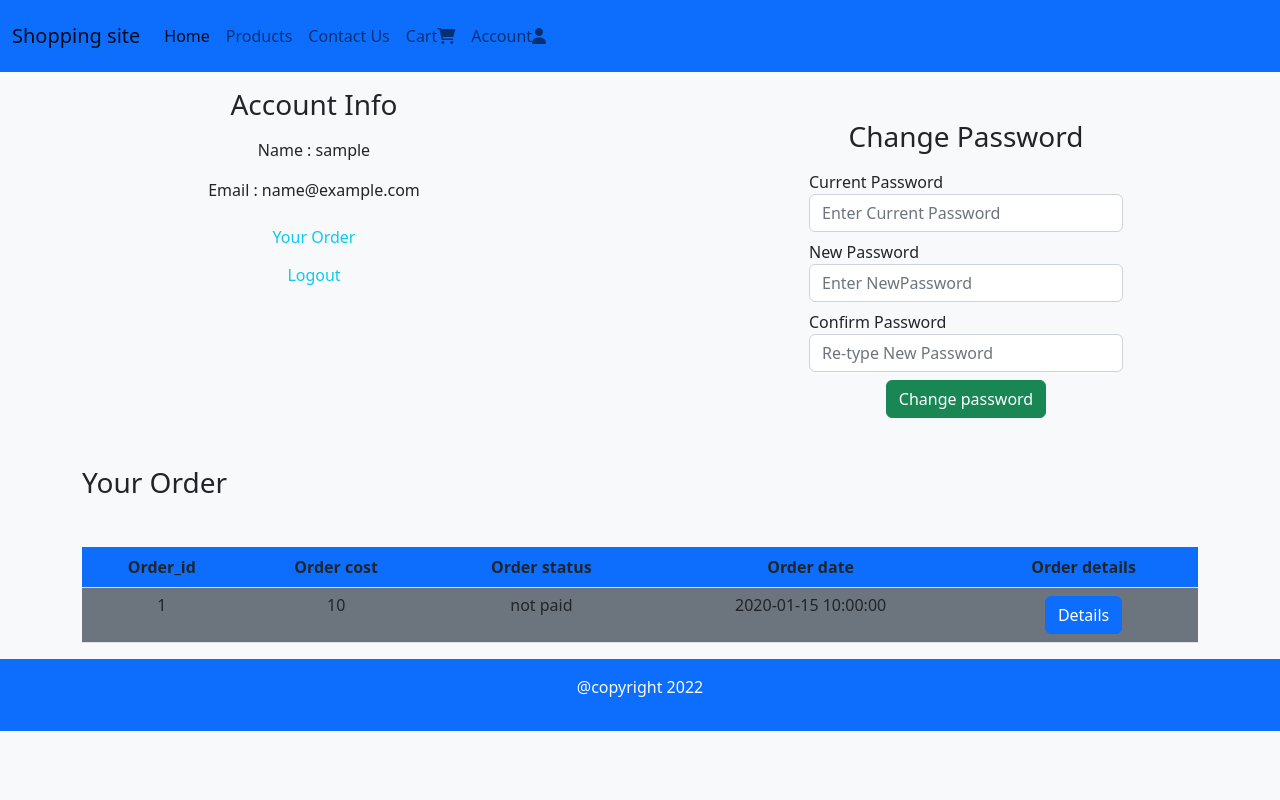
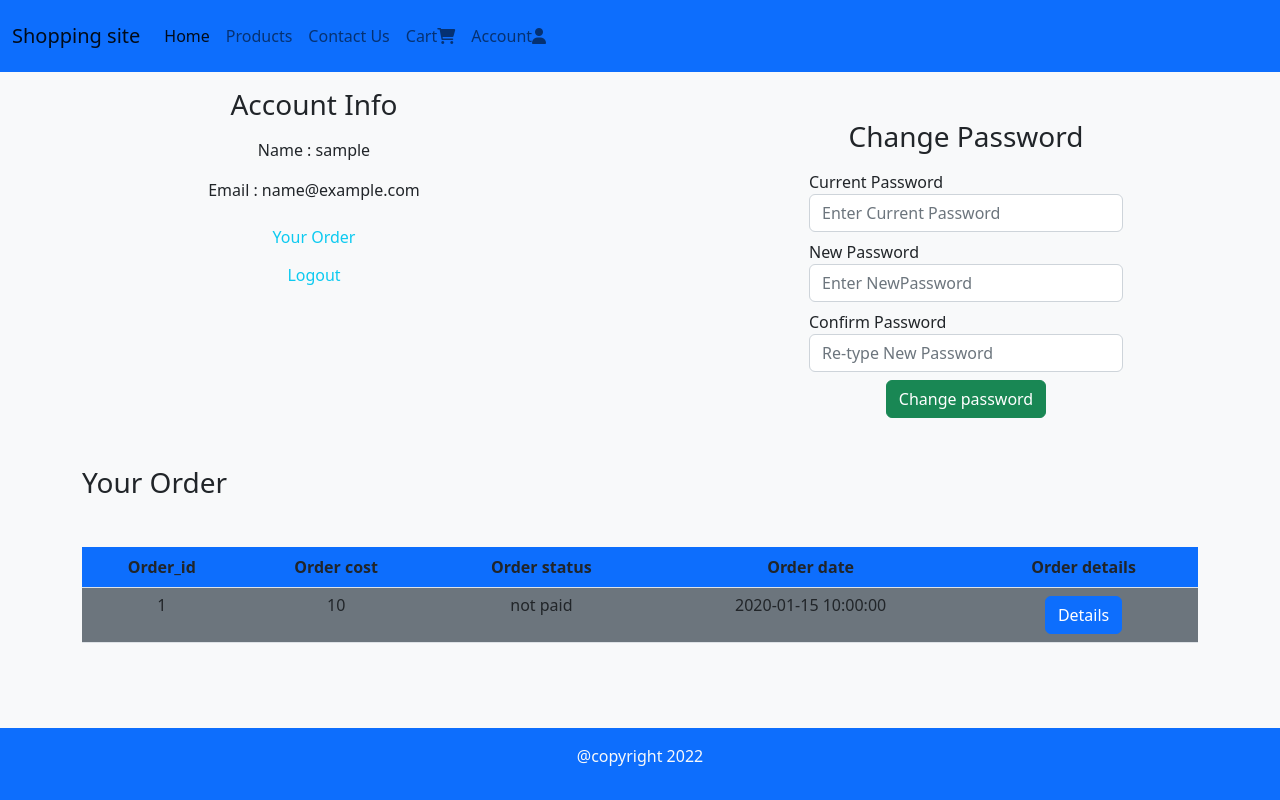
Before and after one commit to aswin-dileep/php_shopping_cart, a PHP site: page /Account.php in a window 1280 px wide. Run offline with PHP 8.4, Linux system fonts and the light colour scheme; the visitor is signed in with stand-in values (Sample User, id 1); tables that the repository leaves empty or names only in its code hold one stand-in row (values such as "Sample post").

Commit message:
footer set at bottom

```diff
--- a/Account.php
+++ b/Account.php
@@ -157,12 +157,5 @@ if (isset($_SESSION['logged_in'])) {
 
 
     </div>
-    <footer class="mb-0">
-        <div class=" bg-primary p-3 text-light ">
-            <p class="text-center ">@copyright 2022</p>
-        </div>
-
-    </footer>
-
 
 <?php include("./layout/footer.php"); ?>
--- a/assets/css/styles.css
+++ b/assets/css/styles.css
@@ -22,3 +22,7 @@
      border-radius: 8px;
 
 }
+.footer{
+    color: black;
+    background-color: green;
+}
--- a/index.php
+++ b/index.php
@@ -110,12 +110,6 @@
         </div>
     </div>
 
-    <footer class="mb-0">
-        <div class=" bg-primary p-3 text-light ">
-            <p class="text-center ">@copyright 2022</p>
-        </div>
-
-    </footer>
 
 
 <?php include("./layout/footer.php") ?>
--- a/layout/footer.php
+++ b/layout/footer.php
@@ -1,3 +1,10 @@
+<footer class="footer" style="top: 100%; position:sticky;">
+    <div class="footer bg-primary p-3 text-light ">
+        <p class="text-center ">@copyright 2022</p>
+    </div>
+
+</footer>
+
 
     <script src="https://cdn.jsdelivr.net/npm/bootstrap@5.2.3/dist/js/bootstrap.bundle.min.js" integrity="sha384-kenU1KFdBIe4zVF0s0G1M5b4hcpxyD9F7jL+jjXkk+Q2h455rYXK/7HAuoJl+0I4" crossorigin="anonymous"></script>
 </body>
--- a/layout/header.php
+++ b/layout/header.php
@@ -9,12 +9,13 @@
     <!-- bootstrap link -->
     <link rel="stylesheet" href="https://cdn.jsdelivr.net/npm/bootstrap@5.2.3/dist/css/bootstrap.min.css">
     <!-- font awesome link -->
+
     <link rel="stylesheet" href="https://cdnjs.cloudflare.com/ajax/libs/font-awesome/6.2.1/css/all.min.css" integrity="sha512-MV7K8+y+gLIBoVD59lQIYicR65iaqukzvf/nwasF0nqhPay5w/9lJmVM2hMDcnK1OnMGCdVK+iQrJ7lzPJQd1w==" crossorigin="anonymous" referrerpolicy="no-referrer" />
     <link rel="stylesheet" href="./assets/css/styles.css">
 
 </head>
 
-<body class="bg-light">
+<body class="bg-light" style="min-height: 100vh;">
     <!-- main navbar section -->
 
     <nav class="navbar navbar-expand-lg navbar-light bg-primary py-3 ">
--- a/server/place_order.php
+++ b/server/place_order.php
@@ -22,7 +22,7 @@ if (isset($_POST['place_order'])) {
     $order_cost = $_SESSION['total'];
     $order_status = "not paid";
     $user_id = $_SESSION['user_id'];
-    $order_date = date('Y/m/d h:i:sa');
+    $order_date = date('Y/m/d h:i:s');
     $checkout_qry = "INSERT INTO orders (order_cost,order_status,user_id,user_phone,user_city,user_address,order_date) VALUES('$order_cost'
     ,'$order_status','$user_id','$phone','$city','$address','$order_date')";
 
```
Also changed, not shown: cart.php (+6 -8 lines).
